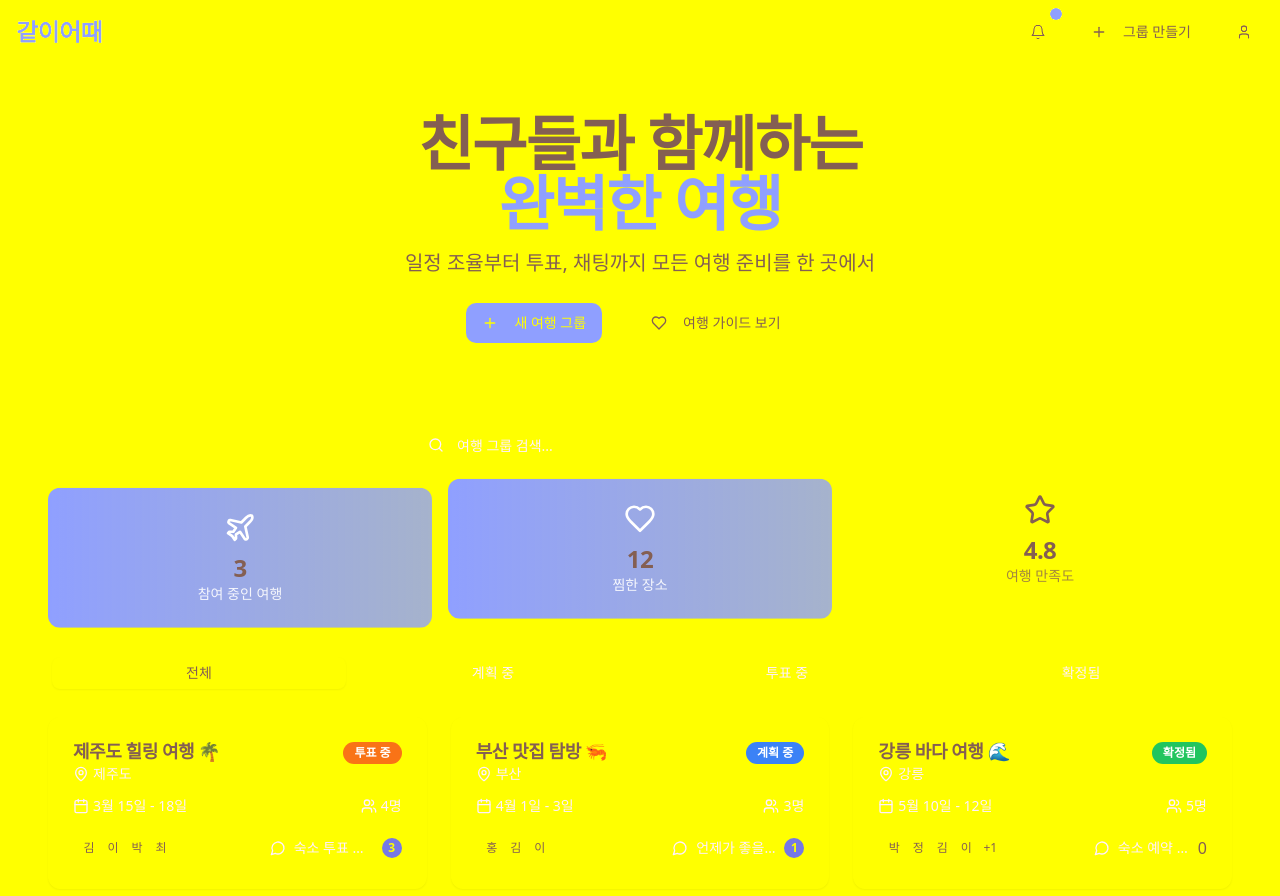
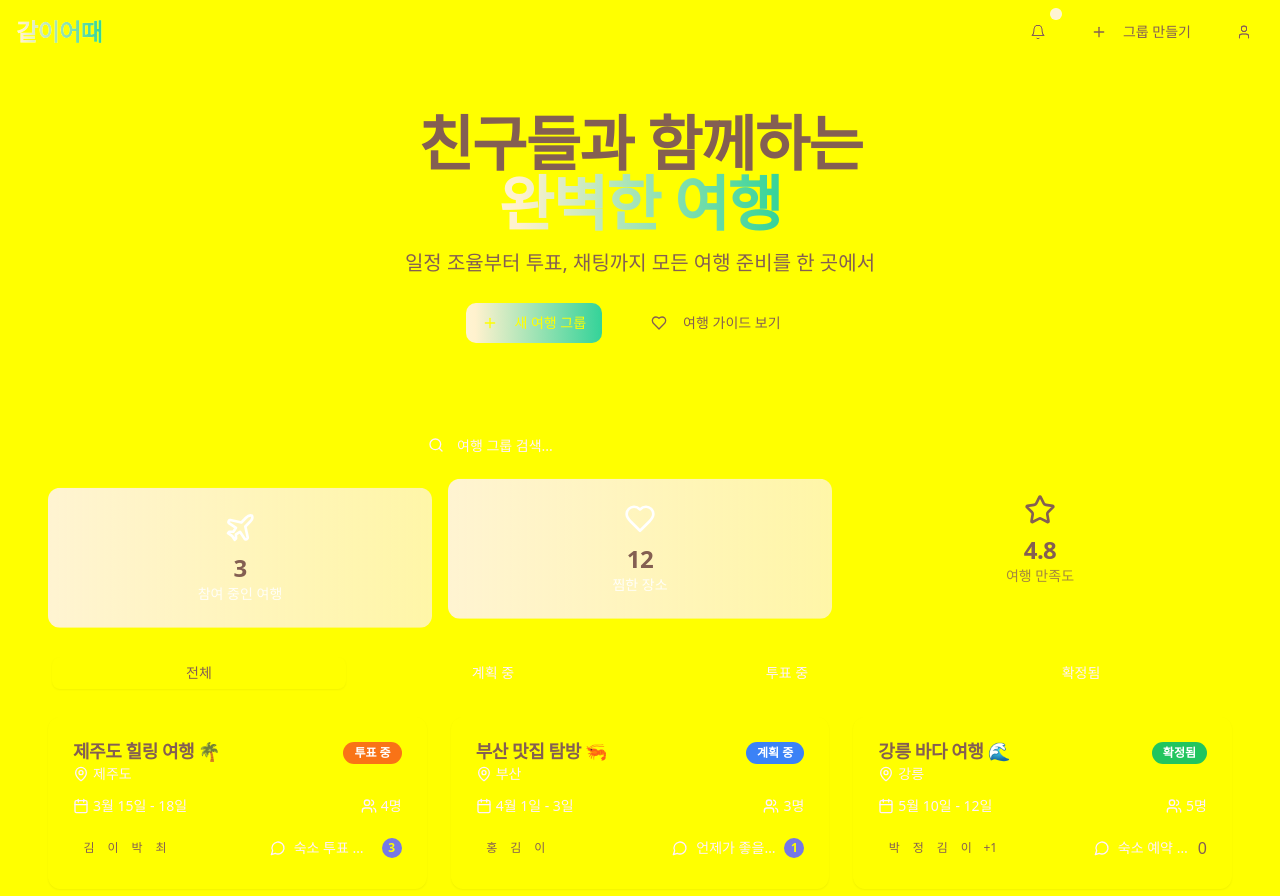
Before and after one commit to gatieottae/frontend, a React (Vite) app: page / in a window 1280 px wide. Shown: the top 896 px of the page. Built offline with nearby package versions, Linux system fonts and the light colour scheme.

Commit message:
Refactor: Change color scheme to green
Update the color scheme to a green theme while maintaining the existing design and layout.

```diff
--- a/src/index.css
+++ b/src/index.css
@@ -16,36 +16,36 @@
     --popover: 255 255 255;
     --popover-foreground: 15 23 42;
 
-    --primary: 59 130 246;
+    --primary: 34 197 94;
     --primary-foreground: 255 255 255;
 
-    --secondary: 241 245 249;
-    --secondary-foreground: 51 65 85;
+    --secondary: 240 253 244;
+    --secondary-foreground: 22 101 52;
 
     --muted: 248 250 252;
     --muted-foreground: 100 116 139;
 
-    --accent: 59 130 246;
+    --accent: 34 197 94;
     --accent-foreground: 255 255 255;
 
     --destructive: 239 68 68;
     --destructive-foreground: 255 255 255;
 
-    --border: 226 232 240;
+    --border: 220 252 231;
     --input: 255 255 255;
-    --ring: 59 130 246;
+    --ring: 34 197 94;
 
     --radius: 0.75rem;
 
     /* 사이드바 */
-    --sidebar-background: 248 250 252;
+    --sidebar-background: 240 253 244;
     --sidebar-foreground: 15 23 42;
-    --sidebar-primary: 59 130 246;
+    --sidebar-primary: 34 197 94;
     --sidebar-primary-foreground: 255 255 255;
-    --sidebar-accent: 241 245 249;
-    --sidebar-accent-foreground: 51 65 85;
-    --sidebar-border: 226 232 240;
-    --sidebar-ring: 59 130 246;
+    --sidebar-accent: 220 252 231;
+    --sidebar-accent-foreground: 22 101 52;
+    --sidebar-border: 220 252 231;
+    --sidebar-ring: 34 197 94;
   }
 
   .dark {
@@ -58,16 +58,16 @@
     --popover: 30 41 59;
     --popover-foreground: 248 250 252;
 
-    --primary: 59 130 246;
+    --primary: 34 197 94;
     --primary-foreground: 255 255 255;
 
-    --secondary: 51 65 85;
-    --secondary-foreground: 226 232 240;
+    --secondary: 22 101 52;
+    --secondary-foreground: 220 252 231;
 
     --muted: 51 65 85;
     --muted-foreground: 148 163 184;
 
-    --accent: 59 130 246;
+    --accent: 34 197 94;
     --accent-foreground: 255 255 255;
 
     --destructive: 239 68 68;
@@ -75,7 +75,7 @@
 
     --border: 51 65 85;
     --input: 51 65 85;
-    --ring: 59 130 246;
+    --ring: 34 197 94;
   }
 }
 
@@ -99,12 +99,16 @@
     @apply bg-primary text-primary-foreground hover:bg-primary/90 transition-all duration-200;
   }
 
+  .btn-gradient {
+    @apply bg-gradient-to-r from-primary to-emerald-400 text-white hover:from-primary/90 hover:to-emerald-400/90 transition-all duration-200;
+  }
+
   .card-hover {
     @apply transition-all duration-300 hover:scale-[1.02] hover:shadow-lg;
   }
 
   .gradient-text {
-    @apply bg-gradient-to-r from-primary to-accent bg-clip-text text-transparent;
+    @apply bg-gradient-to-r from-primary to-emerald-400 bg-clip-text text-transparent;
   }
 
   .animate-float {
```
